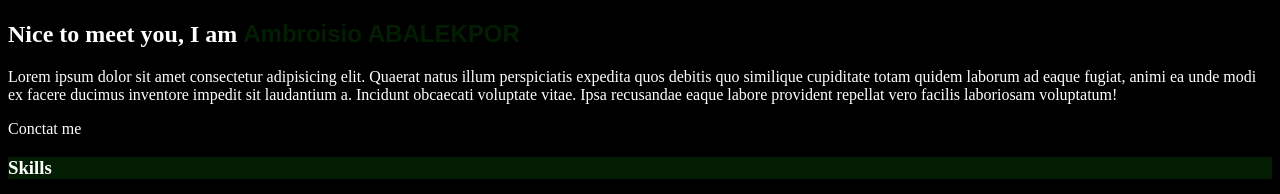
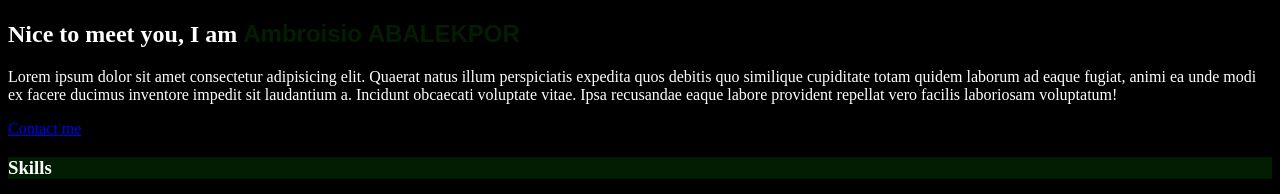
Before and after one commit to ABALEKPOR/ABALEKPOR.github.io, a plain HTML site: page index.html in a window 1280 px wide. Shown: the top 194 px of the page. Drawn offline with Linux system fonts and the light colour scheme.

Commit message:
Update index.html

```diff
--- a/index.html
+++ b/index.html
@@ -7,7 +7,7 @@
     <body>
         <h2>Nice to meet you, I am <span><strong>Ambroisio ABALEKPOR</strong></span></h2>
         <p>Lorem ipsum dolor sit amet consectetur adipisicing elit. Quaerat natus illum perspiciatis expedita quos debitis quo similique cupiditate totam quidem laborum ad eaque fugiat, animi ea unde modi ex facere ducimus inventore impedit sit laudantium a. Incidunt obcaecati voluptate vitae. Ipsa recusandae eaque labore provident repellat vero facilis laboriosam voluptatum!</p>
-        Conctat me
+        <a href="index 1.html">Contact me</a>
         <h3>Skills</h3>
         <table>
             <tr>
```
